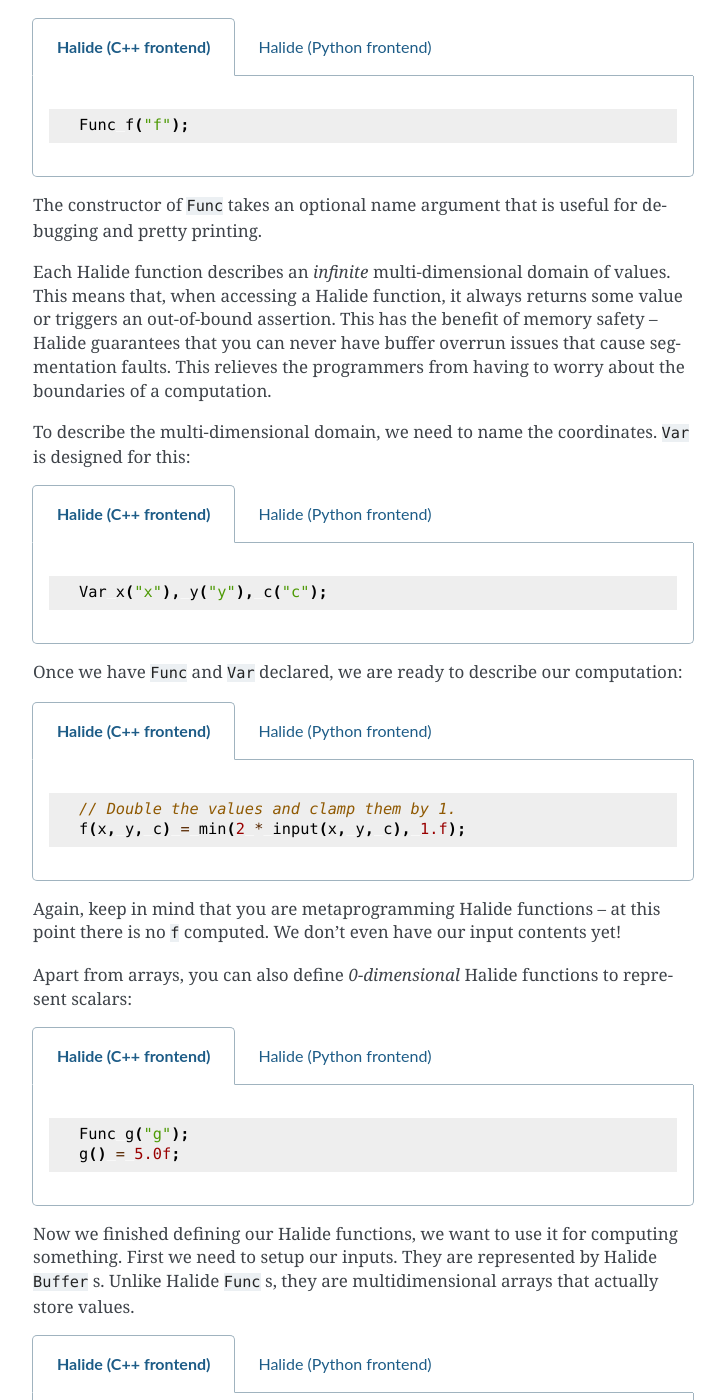
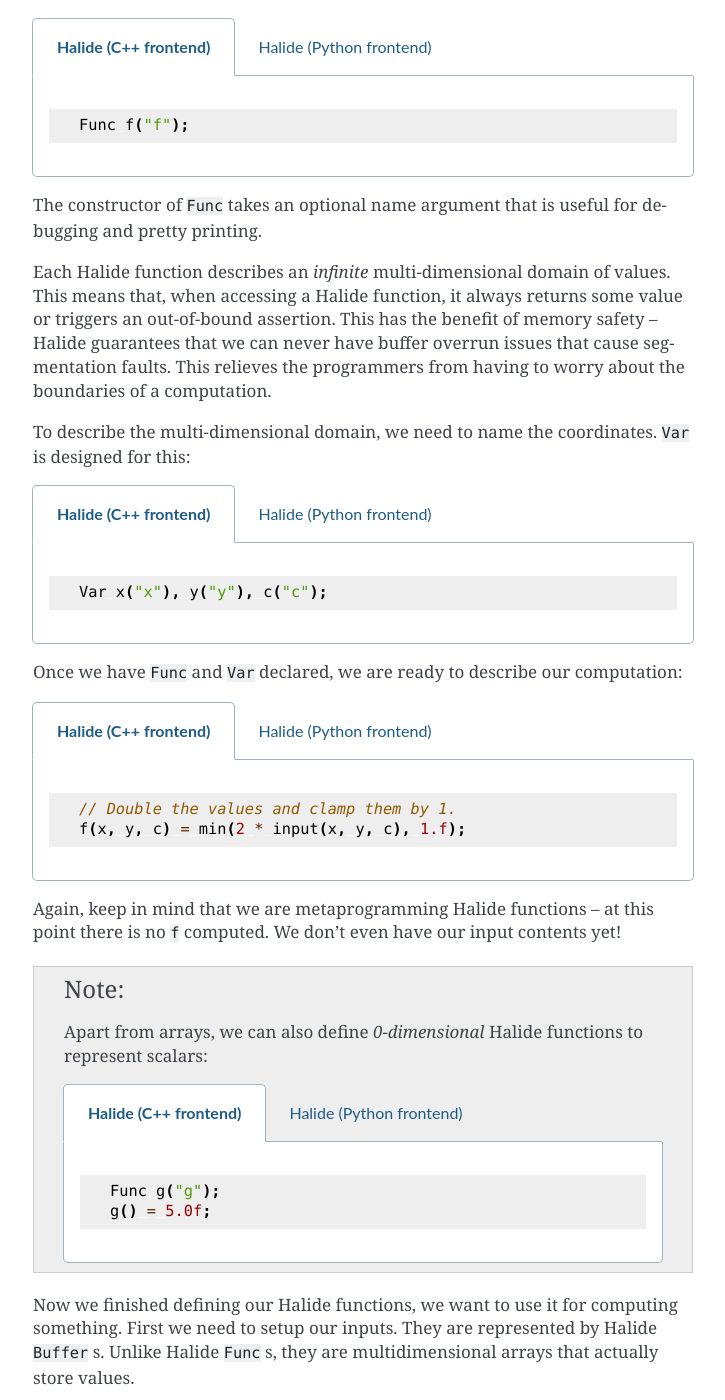
Before and after one commit to BachiLi/learning_halide_docs, a Sphinx documentation site: the page built from docs/hello_halide.rst, in a window 1280 px wide and 1400 px high, scrolled down 3184 px. Shown: the whole window, without its empty margins (387-1112 px from the left). Built offline with Sphinx 7.4.7, drawn with Linux system fonts in a browser that asks for light colours; some of the changed text lies outside the part shown.

Commit message:
note blocks for hello halide

```diff
--- a/docs/hello_halide.rst
+++ b/docs/hello_halide.rst
@@ -2,7 +2,7 @@
 ================================================================
 
 Halide employs a static metaprogramming model similar to Tensorflow or `Terra
-<http://terralang.org/>`_. You write C++ or Python programs that construct
+<http://terralang.org/>`_. We write C++ or Python programs that construct
 Halide *functions* that describe the algorithm. Halide then transforms these
 functions into lower-level code based on the schedules. This has two benefits.
 First, it allows the compiler frontend to be embedded in a popular language.
@@ -96,7 +96,7 @@
 
 We will explain the code line by line.
 
-To use Halide in your program, you need to include the Halide header in
+To use Halide in our program, we need to include the Halide header in
 C++ or import the Halide module in Python:
 
 .. tabs::
@@ -162,7 +162,7 @@
 values. This means that, when accessing a Halide function, it always returns
 some value or triggers an out-of-bound assertion.
 This has the benefit of memory safety -- Halide guarantees that
-you can never have buffer overrun issues that cause segmentation faults.
+we can never have buffer overrun issues that cause segmentation faults.
 This relieves the programmers from having to worry about the boundaries of a computation.
 
 To describe the multi-dimensional domain, we need to name the coordinates.
@@ -200,26 +200,27 @@
           # Double the values and clamp them by 1.
           f[x, y, c] = hl.min(2 * input[x, y, c], 1.0)
 
-Again, keep in mind that you are metaprogramming Halide functions -- at this point
+Again, keep in mind that we are metaprogramming Halide functions -- at this point
 there is no ``f`` computed. We don't even have our input contents yet!
 
-Apart from arrays, you can also define *0-dimensional* Halide functions to represent scalars:
+.. note::
+    Apart from arrays, we can also define *0-dimensional* Halide functions to represent scalars:
 
-.. tabs::
+    .. tabs::
 
-   .. tab:: Halide (C++ frontend)
+       .. tab:: Halide (C++ frontend)
 
-       .. code-block:: c++
+           .. code-block:: c++
 
-            Func g("g");
-            g() = 5.0f;
+                Func g("g");
+                g() = 5.0f;
 
-   .. tab:: Halide (Python frontend)
+       .. tab:: Halide (Python frontend)
 
-        .. code-block:: py
+            .. code-block:: py
 
-            g = hl.Func('g');
-            g[()] = hl.f32(5.0)
+                g = hl.Func('g');
+                g[()] = hl.f32(5.0)
 
 Now we finished defining our Halide functions, we want to use it for computing something.
 First we need to setup our inputs. They are represented by Halide ``Buffer`` s.
@@ -241,7 +242,7 @@
 
 Halide's Python frontend works seamlessly with numpy. However, note that
 Halide ``Buffer`` assumes Fortran ordering (dimensions to the left correspond to
-innermost storage), so you want to use ``np.asfortranarray`` to convert your numpy arrays.
+innermost storage), so we want to use ``np.asfortranarray`` to convert our numpy arrays.
 
 Next we set the content of the ``input`` to the buffers we just created.
 
@@ -297,3 +298,44 @@
           # Save the image to a file by converting to a numpy array.
           output = np.array(output)
           imageio.imsave('output.png', (output * 255.0).astype(np.uint8))
+
+.. note::
+    We can read/write Halide ``Buffer`` s using ``operator()`` in C++ and ``__getitem__`` in Python.
+
+    .. tabs::
+
+       .. tab:: Halide (C++ frontend)
+
+           .. code-block:: c++
+
+                Buffer<float> b(100);
+                for (int i = 0; i < 100; i++) {
+                    b(i) = float(i);
+                }
+
+       .. tab:: Halide (Python frontend)
+
+            .. code-block:: py
+
+                b = hl.Buffer(hl.Float(32), 100);
+                for i in range(100):
+                    b[i] = float(i)
+
+.. note::
+    We can create a 0-dimensional ``Buffer`` using ``make_scalar()``.
+
+    .. tabs::
+
+       .. tab:: Halide (C++ frontend)
+
+           .. code-block:: c++
+
+                Buffer<float> b = Buffer<float>::make_scalar();
+                b() = 1.f;
+
+       .. tab:: Halide (Python frontend)
+
+            .. code-block:: py
+
+                b = hl.Buffer.make_scalar(hl.Float(32))
+                b[()] = 1.0
```
